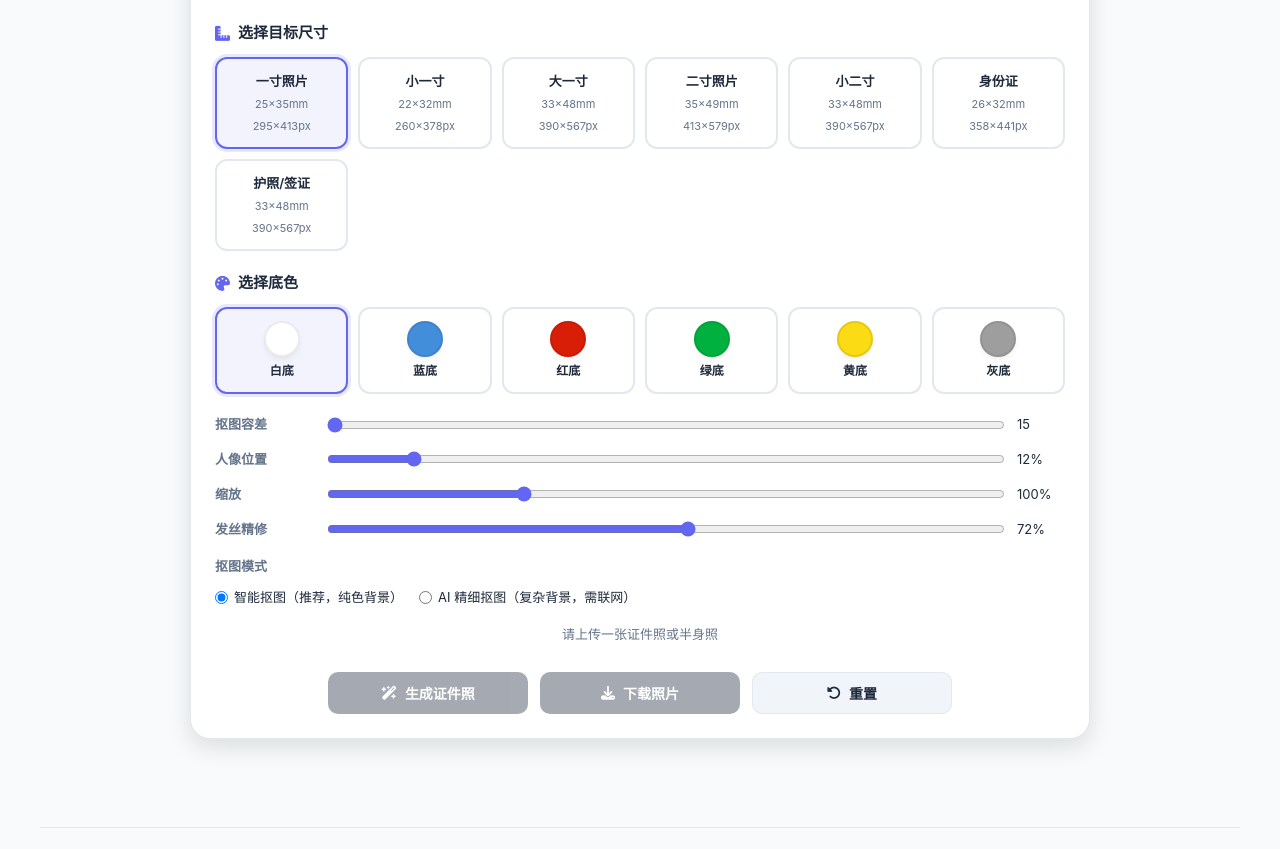
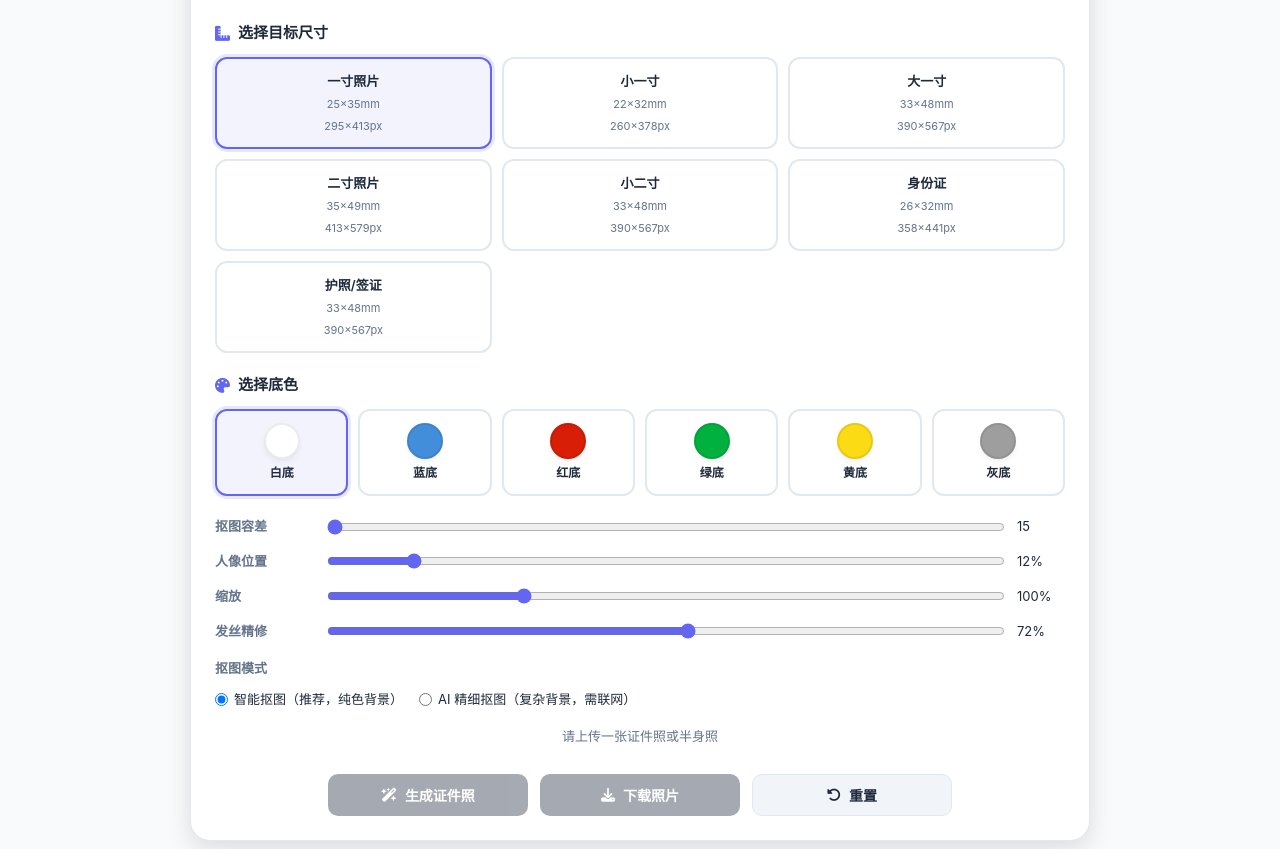
Before and after one commit to SmartBigBoy/Toolkit, a website: page tools/photo.html in a window 1280 px wide. Shown: the part 904-1753 px from the top of the page. Drawn offline with Linux system fonts and the light colour scheme.

Commit message:
fix: 尺寸网格改为三列布局

```diff
--- a/tools/photo.html
+++ b/tools/photo.html
@@ -91,7 +91,11 @@
       color: var(--text-tertiary);
       font-size: 14px;
     }
-    .size-grid,
+    .size-grid {
+      display: grid;
+      grid-template-columns: repeat(3, 1fr);
+      gap: 10px;
+    }
     .bg-grid {
       display: grid;
       grid-template-columns: repeat(auto-fill, minmax(130px, 1fr));
```
